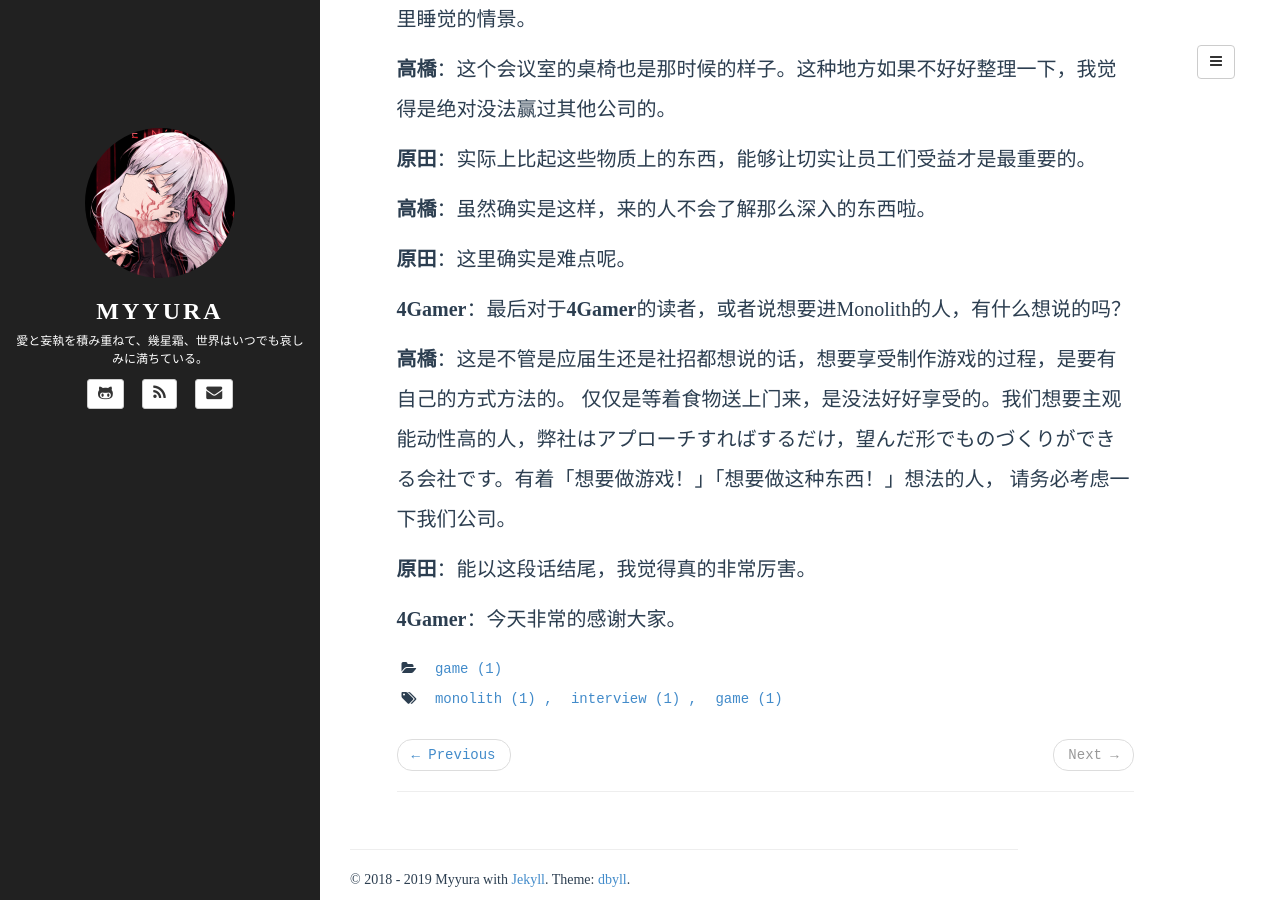
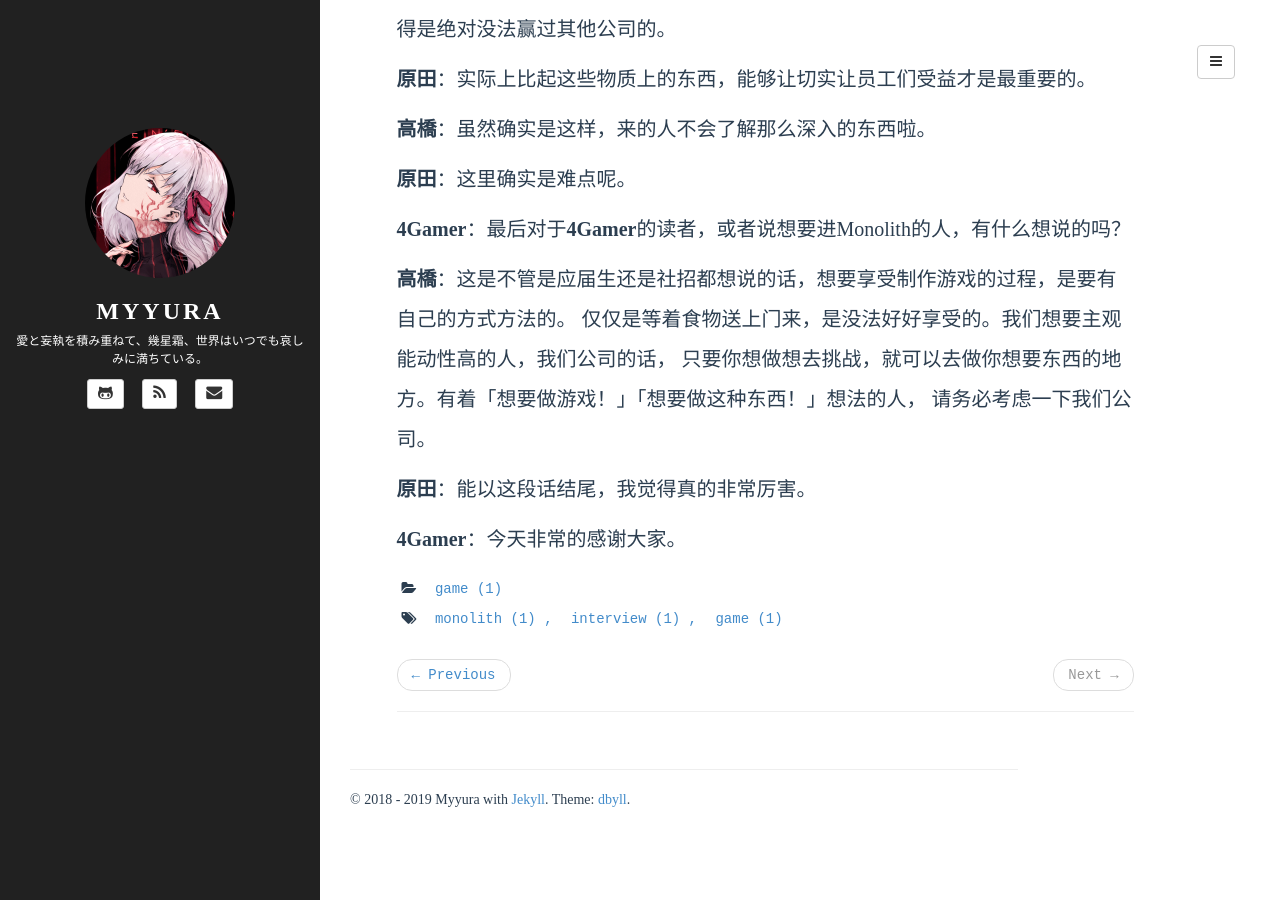
Before and after one commit to Myyura/myyura.github.io, a Jekyll site: the page built from _posts/game/2019-6-20-takabashi_4gamer_interview.md, in a window 1280 px wide and 900 px high, scrolled down 31063 px. Built offline with Jekyll 4.4.1, drawn with Linux system fonts in a browser that asks for light colours; a script that is not in the unit is left out; comment, search, counter and statistics services are not loaded; some of the changed text lies outside the part shown.

Commit message:
Update 译一・4Gamer・「原田が斬る」・高橋哲哉特别访谈

```diff
--- a/_posts/game/2019-6-20-takabashi_4gamer_interview.md
+++ b/_posts/game/2019-6-20-takabashi_4gamer_interview.md
@@ -8,7 +8,7 @@
 「原田が斬る」・高橋哲哉特别访谈译文
 
 ## ***前言***
-想来自己的日语水平不升反退，找个由头提升提升日语水平也好。Monolith是我最喜欢的日厂之一，因而也就决定先从他们开始了，不过这篇访谈可还真长啊！目前算是完成了一个初版，尚有些未完成的部分遗留，待日后水平上升之后再补上吧。[这里][original_article]是原文。
+想来自己的日语水平不升反退，找个由头提升提升日语水平也好。Monolith是我最喜欢的日厂之一，因而也就决定先从他们开始了，不过这篇访谈可还真长啊！目前算是完成了一个初版，尚有些未完成的部分遗留，以及润色不足的地方，待日后水平上升之后再补上吧。[这里][original_article]是原文。
 
 
 ## Monolith的诞生之日
@@ -578,8 +578,7 @@
 
 
 **高橋**：各有各的优劣吧，有经验的人才身体状况不太好的情况确实存在。
-不过最近让三十来岁的人就任要职的情况也挺多。与其说是尽可能要有活力的，不如说是还不太熟练的人更好。
-なるべく活きがいいというか，まだ枯れてない人がいいです。悟りをひらいちゃった感じだと，それはそれで困ってしまうので。
+不过最近让三十来岁的人就任要职的情况也挺多。与其说是尽可能要有活力的，不如说是还不太熟练的人更好。到了年龄突然顿悟，变得没有干劲的话我们也是很困扰的。
 
 
 **原田**：到了四十岁也还不太熟练的人也还挺多的。这样的人到底富有多少积极性，我很是怀疑。
@@ -716,7 +715,7 @@
 没有人会期望着这样的事情吧。
 
 
-**高橋**：そこはさっきお話したように，お互いが足りないところを補いあう，二人三脚なところがうまく機能しているのかな，とは思いますね。
+**高橋**：这里就像刚才所说的相互之间补足对方所欠缺的部分的三人两脚的策略，是不是真的有好作用呢，我也在思考这个事情。
 
 
 
@@ -1131,9 +1130,8 @@
 
 
 **原田**：我觉得能否维持来这里的动机，是一件非常重要的事情。
-因而，比如说运动系身体素质好的人，けっこうこの仕事に向いてたりする。
-なんというか，芯があってなかなか折れないんですよね。
-僕自身が体育会系出身だから，というわけでもないですが，これがなかなかどうしてあなどれない。
+因而，比如说运动系身体素质好的人，也还是非常适合这份工作的，因为不容易屈服。
+这倒也不是因为我是运动系出身，而是觉得这也是无法忽视的一项了。
 
 
 **高橋**：此外就是，面试应届生的时候，想要更多的了解其兴趣爱好。
@@ -1244,7 +1242,8 @@
 
 
 **高橋**：这是不管是应届生还是社招都想说的话，想要享受制作游戏的过程，是要有自己的方式方法的。
-仅仅是等着食物送上门来，是没法好好享受的。我们想要主观能动性高的人，弊社はアプローチすればするだけ，望んだ形でものづくりができる会社です。有着「想要做游戏！」「想要做这种东西！」想法的人，
+仅仅是等着食物送上门来，是没法好好享受的。我们想要主观能动性高的人，我们公司的话，
+只要你想做想去挑战，就可以去做你想要东西的地方。有着「想要做游戏！」「想要做这种东西！」想法的人，
 请务必考虑一下我们公司。
 
 
```
